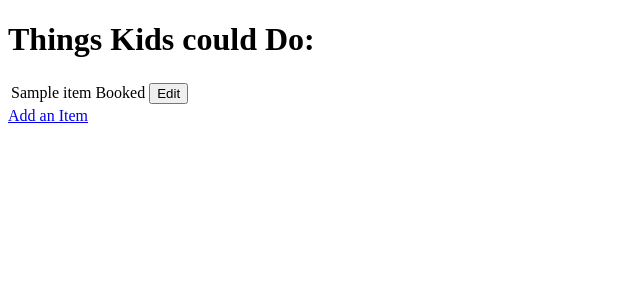
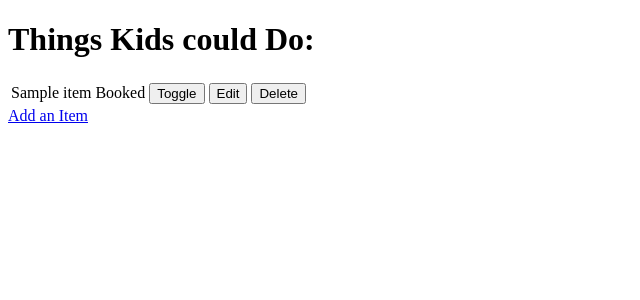
Before and after one commit to sibekov/aikidsclub, a Django app: page / in a window 1280 px wide. Shown: the top 300 px of the page, without its empty margins (0-640 px from the left). Run offline with Django 3.2, Linux system fonts and the light colour scheme; tables that the repository leaves empty hold one stand-in row (values such as "Sample post").

Commit message:
Add the delete functionallity so that users can cancel their bookings

```diff
--- a/aikidsapp/templates/aikidsapp/aikids_items.html
+++ b/aikidsapp/templates/aikidsapp/aikids_items.html
@@ -18,8 +18,16 @@
         <td>{{"Available"}}</td>
         {% endif %}
         <td>
+        <a href="/toggle/{{item.id}}">
+        <button>Toggle</button></a>
+        </td>
+          <td>
         <a href="/edit/{{item.id}}">
         <button>Edit</button></a>
+        </td>
+           <td>
+        <a href="/delete/{{item.id}}">
+        <button>Delete</button></a>
         </td>
         </tr>
         {% empty %}
--- a/aikidsapp/views.py
+++ b/aikidsapp/views.py
@@ -38,3 +38,16 @@ def edit_item(request, item_id):
         'form':form
     }
     return render(request,'aikidsapp/edit_item.html',context)
+
+
+def toggle_item(request,item_id):
+     item = get_object_or_404(Item,id=item_id)
+     item.done = not item.done
+     item.save()
+     return redirect('kidstodo')
+
+
+def delete_item(request,item_id):
+     item = get_object_or_404(Item,id=item_id)
+     item.delete()
+     return redirect('kidstodo')
--- a/aikidsproject/urls.py
+++ b/aikidsproject/urls.py
@@ -15,10 +15,12 @@ Including another URLconf
 """
 from django.contrib import admin
 from django.urls import path
-from aikidsapp.views import kidstodo, add_item, edit_item
+from aikidsapp import views
 
 urlpatterns = [path('admin/', admin.site.urls),
-    path('',kidstodo,name='kidstodo'),
-    path('add',add_item,name='add'),
-    path('edit/<item_id>',edit_item,name='edit'),
+    path('',views.kidstodo,name='kidstodo'),
+    path('add',views.add_item,name='add'),
+    path('edit/<item_id>',views.edit_item,name='edit'),
+    path('toggle/<item_id>',views.toggle_item,name='toggle'),
+    path('delete/<item_id>',views.delete_item,name='delete'),
 ]
```
